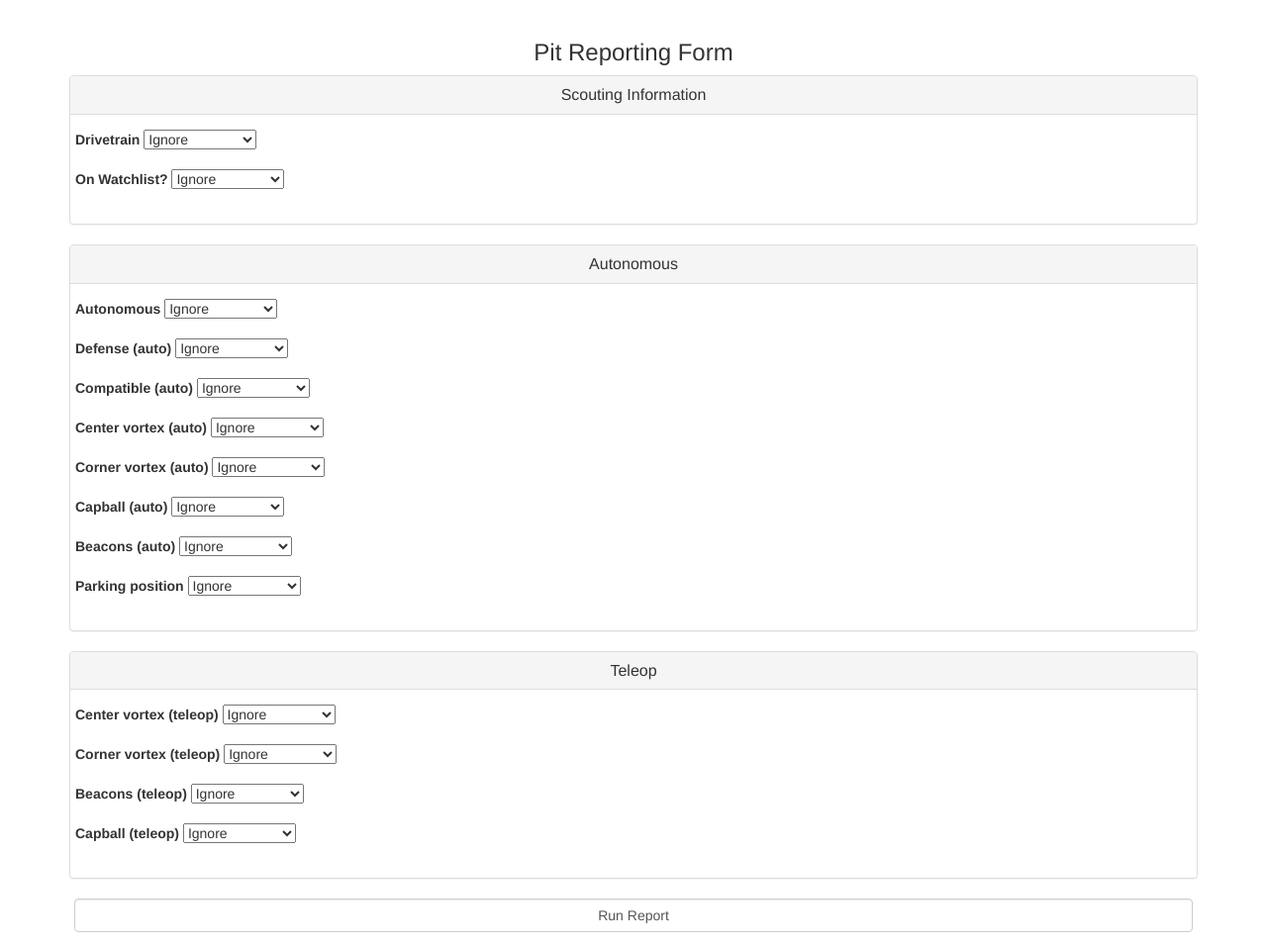
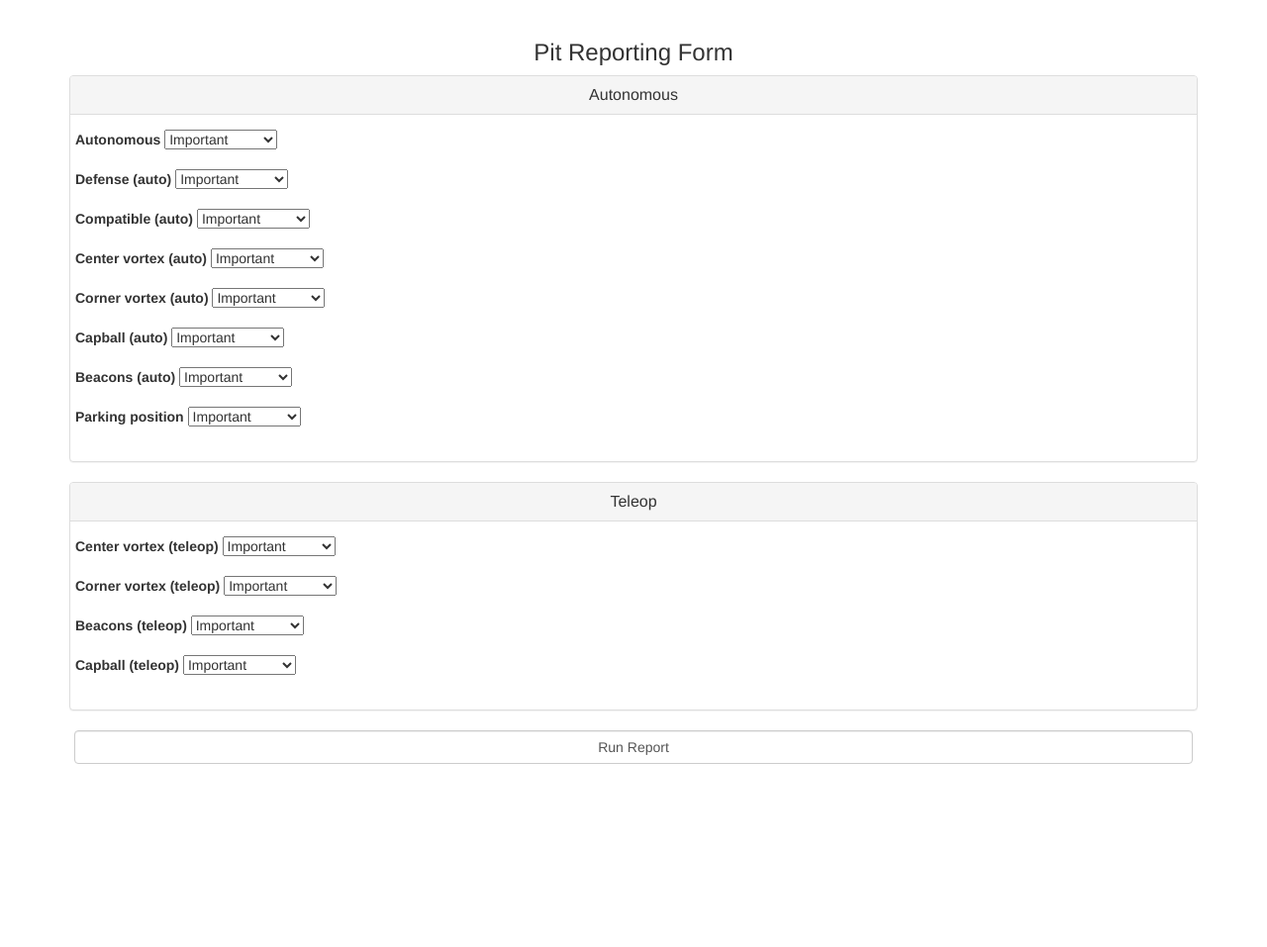
Before and after one commit to jasonrahm/vvapp, a Flask app: page /pit-reporting/ in a window 1280 px wide. Shown: the part 52-1009 px from the top of the page at 99% size. After the commit the page ends 824 px from the top, so only its background shows below. Run offline with Flask 2, Linux system fonts and the light colour scheme; a user stored in the database is signed in; tables that the repository leaves empty hold one stand-in row (values such as "Sample post"); parts of the project's set-up code (start-up, migrations or seed data) failed here and were passed over; some libraries are stand-ins or nearby versions.

Commit message:
Changes - Reporting now defaults to important instead of ignore - Removed watchlist and drivetrain from pit report - Changed drivetrain option "other" to "unspecified" and made it default

```diff
--- a/app/forms.py
+++ b/app/forms.py
@@ -89,31 +89,36 @@ class MatchReportingForm(FlaskForm):
                                     (1, 'Important'),
                                     (3, 'Very Important'),
                                     (9, 'Critical')],
-                           coerce=int)
+                           coerce=int,
+                           default=1)
     a_beacons = SelectField('Beacons (auto)',
                             choices=[(0, 'Ignore'),
                                      (1, 'Important'),
                                      (3, 'Very Important'),
                                      (9, 'Critical')],
-                            coerce=int)
+                            coerce=int,
+                            default=1)
     t_center = SelectField('Center vortex (teleop)',
                            choices=[(0, 'Ignore'),
                                     (1, 'Important'),
                                     (3, 'Very Important'),
                                     (9, 'Critical')],
-                           coerce=int)
+                           coerce=int,
+                           default=1)
     t_beacons = SelectField('Beacons (teleop)',
                             choices=[(0, 'Ignore'),
                                      (1, 'Important'),
                                      (3, 'Very Important'),
                                      (9, 'Critical')],
-                            coerce=int)
+                            coerce=int,
+                            default=1)
     t_capball = SelectField('Capball (teleop)',
                             choices=[(0, 'Ignore'),
                                      (1, 'Important'),
                                      (3, 'Very Important'),
                                      (9, 'Critical')],
-                            coerce=int)
+                            coerce=int,
+                            default=1)
 
     submit = SubmitField('Run Report')
 
@@ -190,90 +195,91 @@ class MatchScoringForm(FlaskForm):
 
 
 class PitReportingForm(FlaskForm):
-    drivetrain = SelectField('Drivetrain',
-                             choices=[(0, 'Ignore'),
-                                      (1, 'Important'),
-                                      (3, 'Very Important'),
-                                      (9, 'Critical')],
-                             coerce=int)
     auto = SelectField('Autonomous',
                        choices=[(0, 'Ignore'),
                                 (1, 'Important'),
                                 (3, 'Very Important'),
                                 (9, 'Critical')],
-                       coerce=int)
+                       coerce=int,
+                       default=1)
     auto_defense = SelectField('Defense (auto)',
                                choices=[(0, 'Ignore'),
                                         (1, 'Important'),
                                         (3, 'Very Important'),
                                         (9, 'Critical')],
-                               coerce=int)
+                               coerce=int,
+                               default=1)
     auto_compatible = SelectField('Compatible (auto)',
                                   choices=[(0, 'Ignore'),
                                            (1, 'Important'),
                                            (3, 'Very Important'),
                                            (9, 'Critical')],
-                                  coerce=int)
+                                  coerce=int,
+                                  default=1)
     a_center = SelectField('Center vortex (auto)',
                            choices=[(0, 'Ignore'),
                                     (1, 'Important'),
                                     (3, 'Very Important'),
                                     (9, 'Critical')],
-                           coerce=int)
+                           coerce=int,
+                           default=1)
     a_corner = SelectField('Corner vortex (auto)',
                            choices=[(0, 'Ignore'),
                                     (1, 'Important'),
                                     (3, 'Very Important'),
                                     (9, 'Critical')],
-                           coerce=int)
+                           coerce=int,
+                           default=1)
     a_capball = SelectField('Capball (auto)',
                             choices=[(0, 'Ignore'),
                                      (1, 'Important'),
                                      (3, 'Very Important'),
                                      (9, 'Critical')],
-                            coerce=int)
+                            coerce=int,
+                            default=1)
     a_beacons = SelectField('Beacons (auto)',
                             choices=[(0, 'Ignore'),
                                      (1, 'Important'),
                                      (3, 'Very Important'),
                                      (9, 'Critical')],
-                            coerce=int)
+                            coerce=int,
+                            default=1)
     a_park = SelectField('Parking position',
                          choices=[(0, 'Ignore'),
                                   (1, 'Important'),
                                   (3, 'Very Important'),
                                   (9, 'Critical')],
-                         coerce=int)
+                         coerce=int,
+                         default=1)
     t_center = SelectField('Center vortex (teleop)',
                            choices=[(0, 'Ignore'),
                                     (1, 'Important'),
                                     (3, 'Very Important'),
                                     (9, 'Critical')],
-                           coerce=int)
+                           coerce=int,
+                           default=1)
     t_corner = SelectField('Corner vortex (teleop)',
                            choices=[(0, 'Ignore'),
                                     (1, 'Important'),
                                     (3, 'Very Important'),
                                     (9, 'Critical')],
-                           coerce=int)
+                           coerce=int,
+                           default=1)
     t_beacons = SelectField('Beacons (teleop)',
                             choices=[(0, 'Ignore'),
                                      (1, 'Important'),
                                      (3, 'Very Important'),
                                      (9, 'Critical')],
-                            coerce=int)
+                            coerce=int,
+                            default=1)
     t_capball = SelectField('Capball (teleop)',
                             choices=[(0, 'Ignore'),
                                      (1, 'Important'),
                                      (3, 'Very Important'),
                                      (9, 'Critical')],
-                            coerce=int)
-    watchlist = SelectField('On Watchlist?',
-                            choices=[(0, 'Ignore'),
-                                     (1, 'Important'),
-                                     (3, 'Very Important'),
-                                     (9, 'Critical')],
-                            coerce=int)
+                            coerce=int,
+                            default=1)
+
     submit = SubmitField('Run Report')
 
     def __init__(self, *args, **kwargs):
@@ -293,7 +299,9 @@ class PitScoutingForm(FlaskForm):
                                       (2, 'Mechanum'),
                                       (3, 'Holonomic'),
                                       (4, 'Tank Treads'),
-                                      (5, 'Other')], coerce=int)
+                                      (5, 'Unspecified')],
+                             coerce=int,
+                             default=5)
     auto = BooleanField('Do they have autonomous?')
     auto_defense = BooleanField('Do they play defense in autonomous?')
     auto_compatible = BooleanField('Is their autonomous compatible with ours?')
--- a/app/templates/pit_reporting.html
+++ b/app/templates/pit_reporting.html
@@ -16,23 +16,6 @@
   <div id="pit_reporting">
   <form class="form-horizontal" action="{{ url_for('pit_reporting') }}" method="post">
     {{ form.hidden_tag() }}
-    <div class="row">
-        <div class="col-md-12 col-sm-6 col-xs-12">
-            <div class="panel panel-default">
-                <div class="panel-heading clearfix">
-                    <h3 class="panel-title">Scouting Information</h3>
-                </div>
-                <div class="panel-body">
-                    <div class="form-group">
-                        {{ form.drivetrain.label }} {{ form.drivetrain }}
-                    </div>
-                    <div class="form-group">
-                        {{ form.watchlist.label }} {{ form.watchlist }}
-                    </div>
-                </div>
-            </div>
-        </div>
-    </div>
     <div class="row">
         <div class="col-md-12 col-sm-6 col-xs-12">
             <div class="panel panel-default">
--- a/app/views.py
+++ b/app/views.py
@@ -326,7 +326,6 @@ def pit_reporting(comp):
         else:
             postdata = request.values
             sql_text = '''select PitScouting.id, Teams.name, Teams.number,
-                            (drivetrain*%d) +
                             (auto*%d) +
                             (auto_defense*%d) +
                             (auto_compatible*%d) +
@@ -338,16 +337,14 @@ def pit_reporting(comp):
                             (t_center_balls*%d) +
                             (t_corner_balls*%d) +
                             (t_beacons*%d) +
-                            (t_capball*%d) +
-                            (watchlist*%d)
+                            (t_capball*%d)
                           As Score, PitScouting.Competitions
                           FROM PitScouting
                           INNER JOIN Teams
                             On PitScouting.teams = Teams.id
                           WHERE competitions = %d
                           ORDER BY Score
-                          DESC ''' % (int(postdata['drivetrain']),
-                                      int(postdata['auto']),
+                          DESC ''' % (int(postdata['auto']),
                                       int(postdata['auto_defense']),
                                       int(postdata['auto_compatible']),
                                       int(postdata['a_center']),
@@ -359,7 +356,6 @@ def pit_reporting(comp):
                                       int(postdata['t_corner']),
                                       int(postdata['t_beacons']),
                                       int(postdata['t_capball']),
-                                      int(postdata['watchlist']),
                                       comp)
             result = db.engine.execute(sql_text)
             teams = []
```
